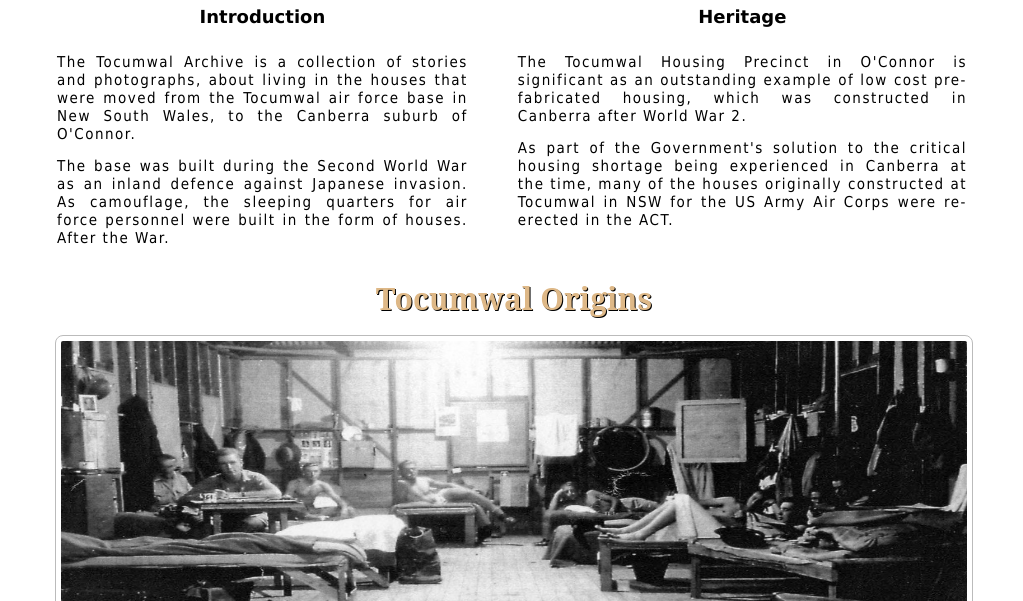
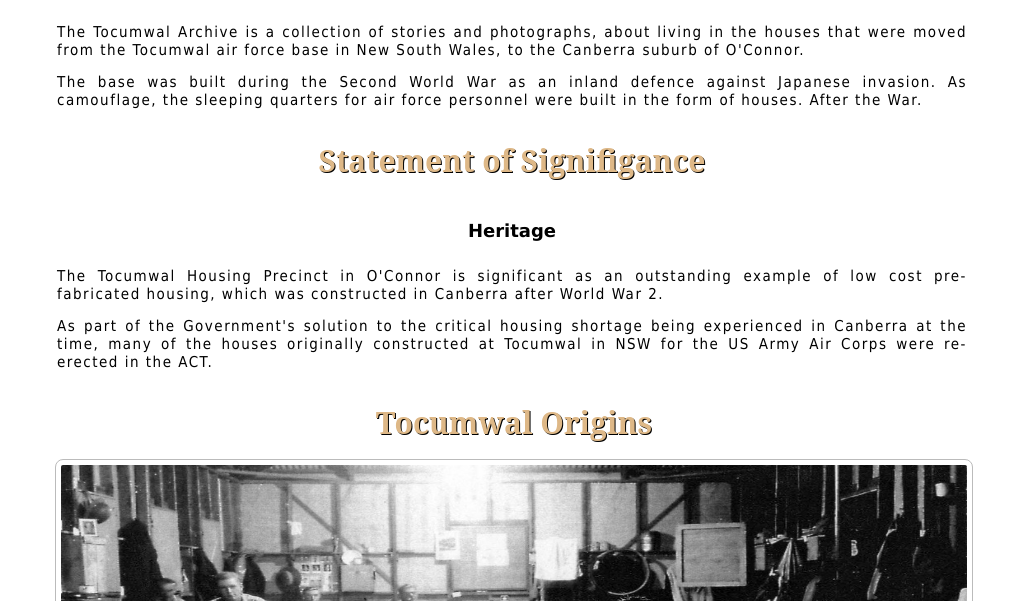
Before and after one commit to hluce1/WebsiteSketchCSS, a plain HTML site: page website/index.html in a window 1280 px wide. Shown: the part 627-1228 px from the top of the page, without its empty margins (128-1151 px from the left). Drawn offline with Linux system fonts and the light colour scheme.

Commit message:
Removed unused image comments

```diff
--- a/website/index.html
+++ b/website/index.html
@@ -30,14 +30,12 @@
                <h1 class="welcome">Welcome</h1>
             </div>
          </div>
-         <div class="indent-1">
+         <div class="introleft">
             <section>
                <header>
                   <h3 class="h3body">The Tocumwal Archive</h3>
                </header>
                <article>
-                  <!-- Image two -->
-                  <!-- <img class="contentimage" src="assets/images/contentone.jpg" alt="Introduction of Tocumwal Houses" title="Intro to Tocumwal Houses"> -->
                   <h4 class="headings">Introduction</h4>
                   <p class="content">
                      The Tocumwal Archive is a collection of stories and photographs, about living in the houses that were moved from the Tocumwal
@@ -51,14 +49,12 @@
                </article>
             </section>
          </div>
-         <div class="indent-2">
+         <div class="introright">
             <section >
                <header>
                   <h3 class="h3body">Statement of Signifigance</h3>
                </header>
                <article>
-                  <!-- Image three -->
-                  <!--  <img class="contentimage" src="assets/images/contenttwo.jpg" alt="Heritage Listing" title="Tocumwal Housing Precinct"> -->
                   <h4 class="headings">Heritage</h4>
                   <p class="content">The Tocumwal Housing Precinct in O'Connor is significant as an outstanding example of low cost pre-fabricated housing, which was constructed in Canberra after World War 2.
                   </p>
@@ -74,7 +70,7 @@
                   <h3 class="h3body">Tocumwal Origins</h3>
                </header>
                <article>
-                  <!-- Image four -->
+                  <!-- Image Two -->
                   <img class="contentimage" src="assets/images/contentthree.jpg" alt="Tocumwal Origins" title="The Tocumwal Origins">
                   <h4 class="headings">The Origins of Canberra's Tocumwal Houses</h4>
                   <ol>
```
